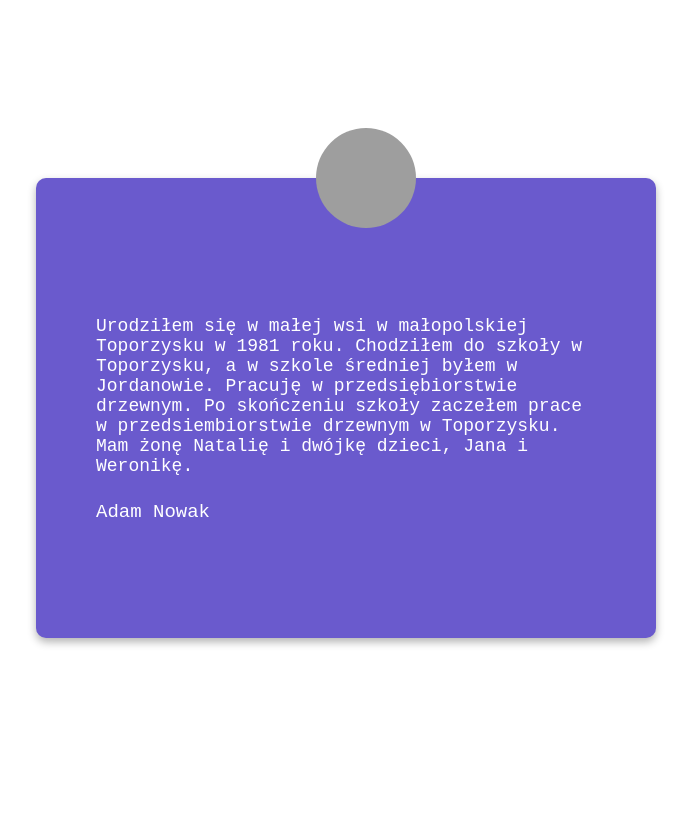
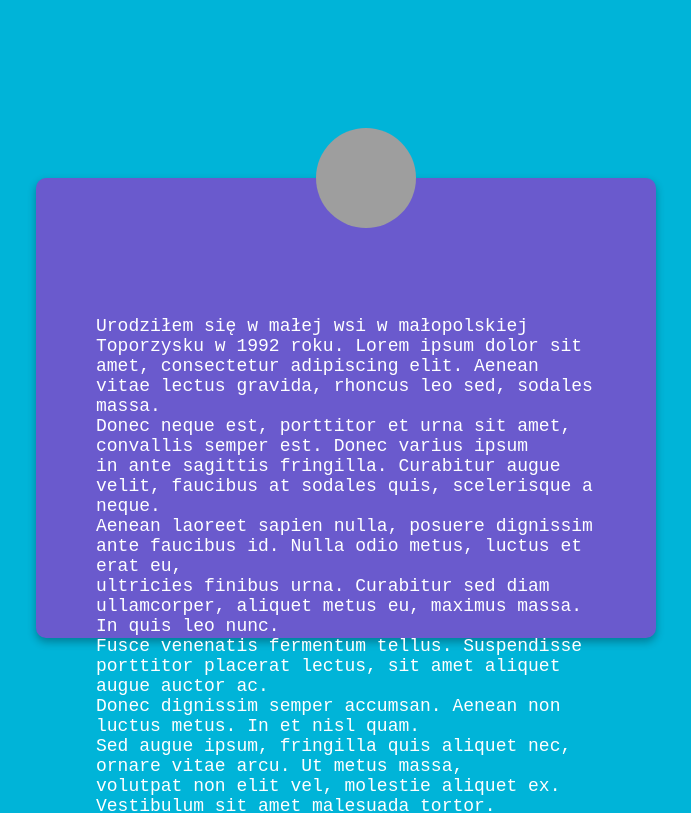
Before and after one commit to schodekWgorach/ps019_cv_ancestors, a plain HTML site: page index.html in a window 1280 px wide. Shown: the top 813 px of the page, without its empty margins (294-985 px from the left). Drawn offline with Linux system fonts and the light colour scheme; grey boxes are pictures that could not be loaded.

Commit message:
work with index.js

```diff
--- a/css/style.css
+++ b/css/style.css
@@ -1,3 +1,7 @@
+body{
+    background-color: #00b4d8;
+}
+
 .main__container {
     /* */
     margin:0;
--- a/index.html
+++ b/index.html
@@ -23,13 +23,12 @@
 
             <h4 class="ancestores__username">
                 Adam Nowak
-
             </h4>
 
 
 
         </div>
     </div>
-    <script scr="index.js"></script>
+    <script src="index.js"></script>
 </body>
 </html>
--- a/css/index.js
+++ b/index.js
@@ -52,23 +52,23 @@ const cvancestors = [
     }
 ];
 
-const imageElement = document.querySelectorAll('.ancestores__foto');
-const textElement = document.querySelectorAll('.ancestores__text');
-const nameElement = document.querySelectorAll('.ancestores__username');
+const imageElement = document.querySelector('.ancestores__foto');
+const textElement = document.querySelector('.ancestores__text');
+const nameElement = document.querySelector('.ancestores__username');
 
-let index = 0;
+let idx = 0;
 
-function updatecv(){
-    // Get current CV data from array at current index
-    const { name, photoUrl, text } = cvancestors [index];
+function updatecv()  {
+    const { name, photoUrl, text } = cvancestors[idx];
+    console.log(`Updating: ${name}`);
+    nameElement.innerText = name;
     imageElement.src = photoUrl;
     textElement.innerText = text;
-    nameElement.innerText = name;
-    index = (index + 1) % cvancestors.length;
 
-    setTimeout (updatecv, 2000);
+    idx = (idx + 1) % cvancestors.length;
 
+
+    setTimeout(updatecv, 2000);
 }
 
-
-updatecv();
+updatecv(); // Initial call to start the animation. 2 seconds after page load. 2000 milliseconds = 2 seconds.
```
